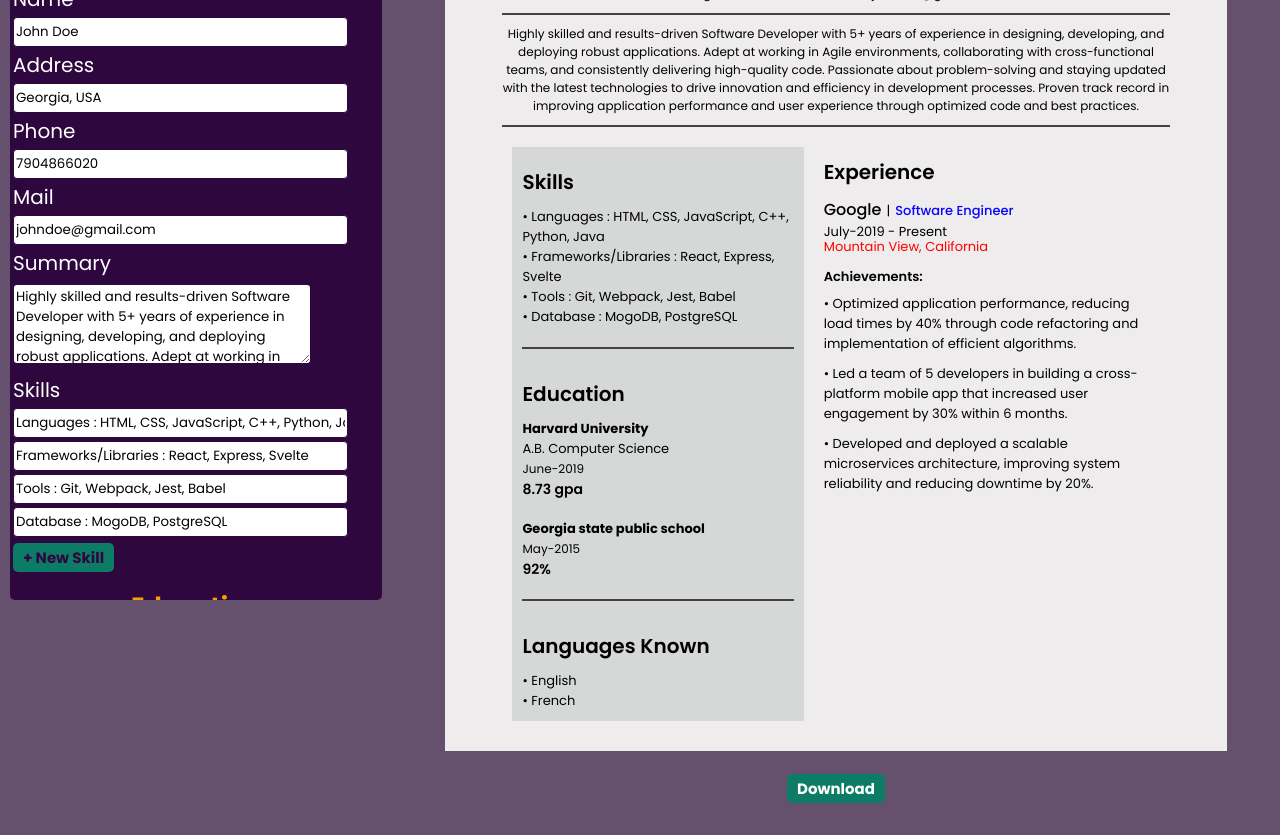
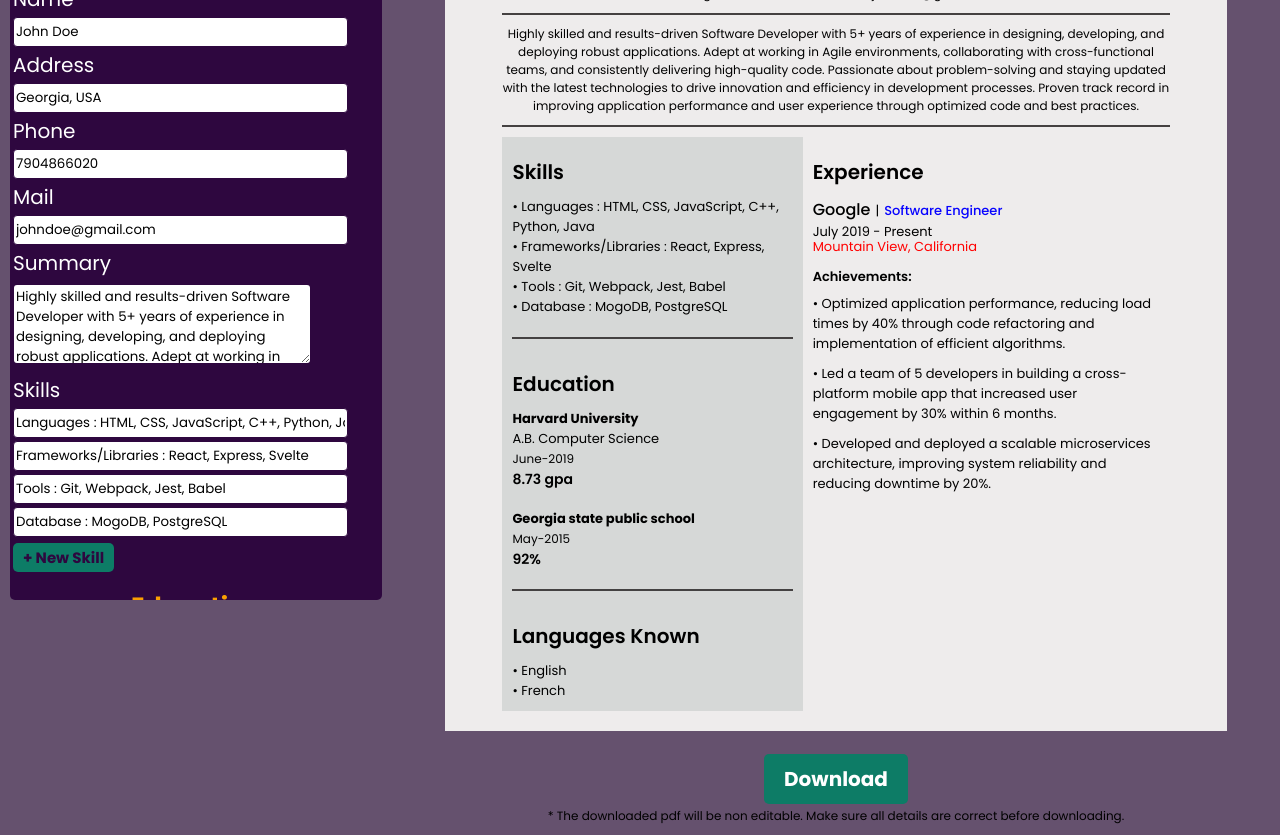
Before and after one commit to madesh02104/react-projects, a React app in the folder cv-builder/: page / in a window 1280 px wide. Shown: the part 160-995 px from the top of the page. Built offline with nearby package versions, Linux system fonts and the light colour scheme; the HTML template or start-up script is replaced by a standard one.

Commit message:
Added the download functionality

```diff
--- a/cv-builder/package.json
+++ b/cv-builder/package.json
@@ -10,6 +10,9 @@
     "preview": "vite preview"
   },
   "dependencies": {
+    "html2canvas": "^1.4.1",
+    "jspdf": "^2.5.2",
+    "jspdf-autotable": "^3.8.3",
     "react": "^18.3.1",
     "react-dom": "^18.3.1"
   },
--- a/cv-builder/src/components/Body.jsx
+++ b/cv-builder/src/components/Body.jsx
@@ -27,7 +27,7 @@ export default function Body() {
       {
         company: 'Google',
         job: 'Software Engineer',
-        duration: 'July-2019 - Present',
+        duration: 'July 2019 - Present',
         location: 'Mountain View, California',
         achievements: [
           'Optimized application performance, reducing load times by 40% through code refactoring and implementation of efficient algorithms.',
--- a/cv-builder/src/components/Resume.jsx
+++ b/cv-builder/src/components/Resume.jsx
@@ -1,8 +1,35 @@
+import jsPDF from 'jspdf';
+import html2canvas from 'html2canvas';
+import PropTypes from 'prop-types';
 import '../styles/resume.css';
-import PropTypes from 'prop-types';
 
 export default function Resume({ formData }) {
   const { personal, education, languages, experience } = formData;
+
+  const handleDownload = () => {
+    const resume = document.querySelector('.resume-sheet');
+
+    const resumeWidth = resume.offsetWidth;
+    const resumeHeight = resume.offsetHeight;
+
+    html2canvas(resume, {
+      scale: 2,
+      useCORS: true,
+      width: resumeWidth,
+      height: resumeHeight,
+    }).then((canvas) => {
+      const imgData = canvas.toDataURL('image/png');
+
+      const pdf = new jsPDF({
+        orientation: 'portrait',
+        unit: 'px',
+        format: [canvas.width, canvas.height],
+      });
+
+      pdf.addImage(imgData, 'PNG', 0, 0, canvas.width, canvas.height);
+      pdf.save('resume.pdf');
+    });
+  };
 
   return (
     <div className='resume-div'>
@@ -32,7 +59,7 @@ export default function Resume({ formData }) {
               <h2>Skills</h2>
               <ul>
                 {personal.skills.map((skill, index) => (
-                   <li key={index}>{'•' + ' ' + skill}</li>
+                  <li key={index}>{'•' + ' ' + skill}</li>
                 ))}
               </ul>
             </div>
@@ -98,7 +125,8 @@ export default function Resume({ formData }) {
       </div>
 
       <div className="download-cv">
-        <button className='download-btn'>Download</button>
+        <button className='download-btn' onClick={handleDownload}>Download</button>
+        <p>* The downloaded pdf will be non editable. Make sure all details are correct before downloading.</p>
       </div>
     </div>
   );
--- a/cv-builder/src/styles/resume.css
+++ b/cv-builder/src/styles/resume.css
@@ -77,7 +77,6 @@ hr{
     background-color: rgb(214, 216, 215);
     gap: 1rem;
     padding: 1rem;
-    margin: 1rem;
 }
 
 .education-div h3{
@@ -151,7 +150,21 @@ hr{
     margin-bottom: 2rem;
 }
 
+.download-cv{
+    display: flex;
+    justify-content: center;
+    align-items: center;
+    flex-direction: column;
+}
+
 .download-btn{
     color: #fff;
     text-align: center;
+    font-size: 2rem;
+    padding: 1rem 2rem;
 }
+
+.download-btn span{
+    font-size: 1.6rem;
+    color: rgb(7, 3, 255);
+}
```
Also changed, not shown: 2 other files (tests, documents, lock files or other folders).
